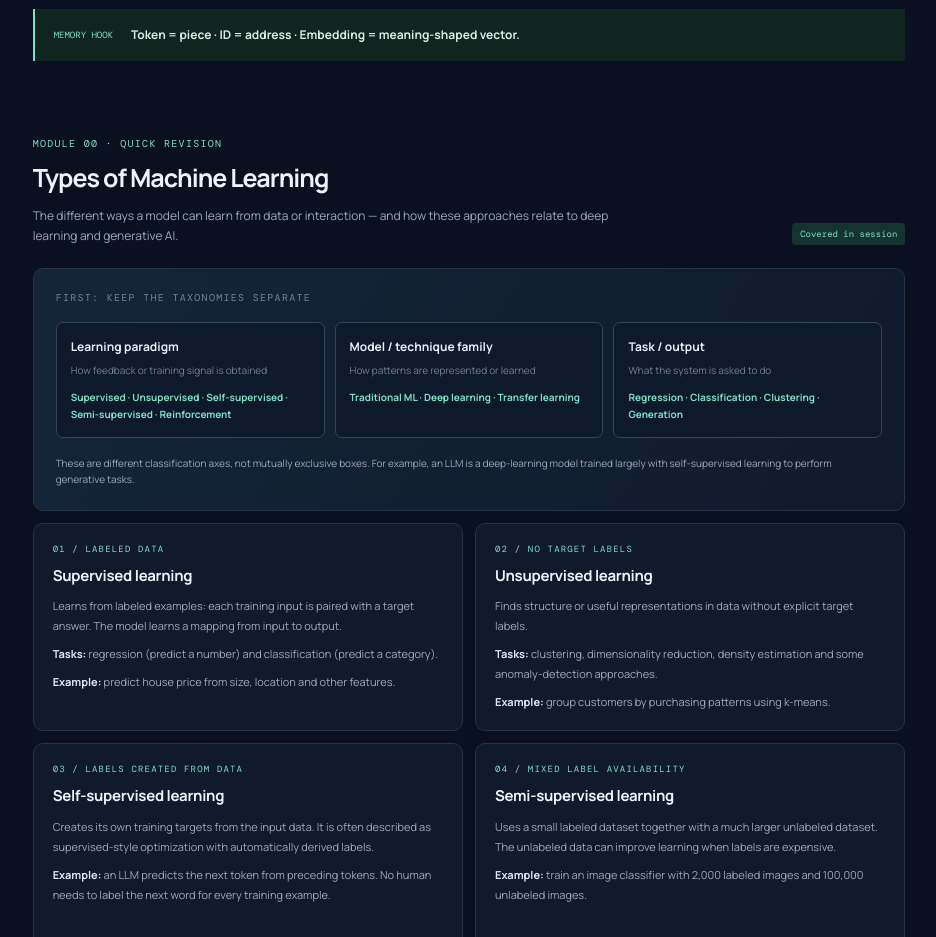
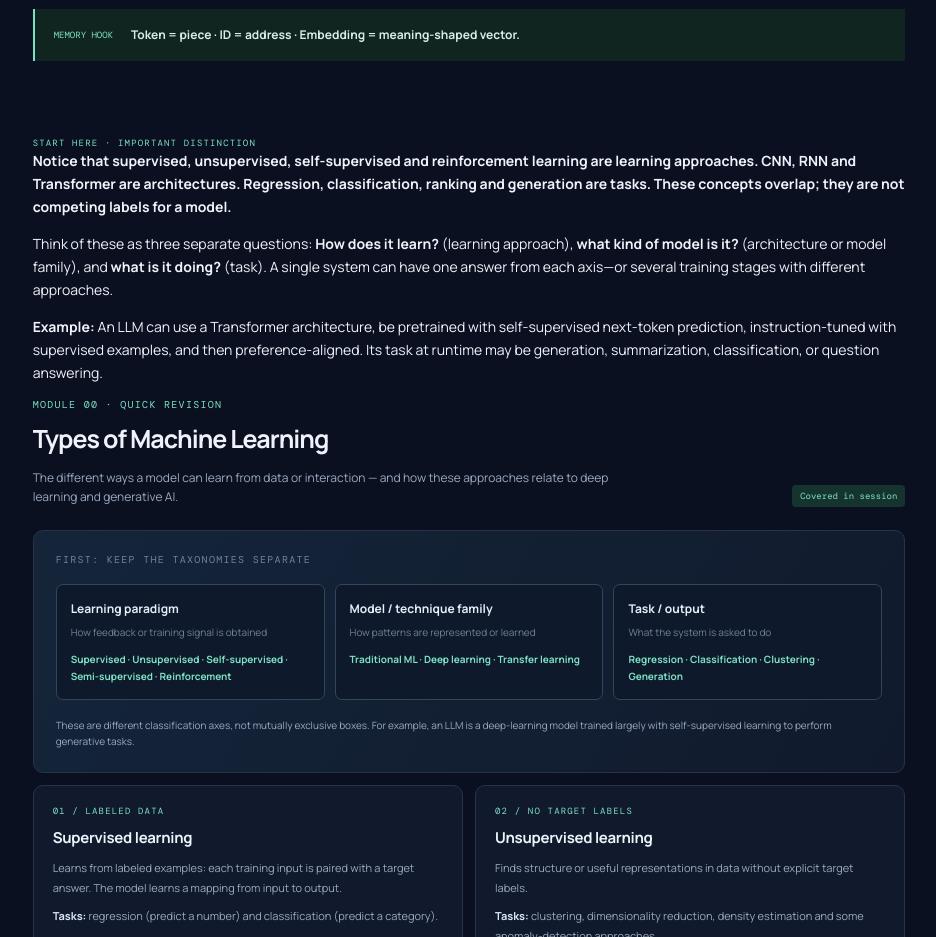
Before and after one commit to souravjha1111/ai-llm-revision-guide, a plain HTML site: page index.html in a window 1280 px wide. Shown: the part 5241-6178 px from the top of the page, without its empty margins (294-1230 px from the left). Drawn offline with nearby package versions, Linux system fonts and the light colour scheme.

Commit message:
Add opening taxonomy clarification to ML revision section

```diff
--- a/index.html
+++ b/index.html
@@ -163,6 +163,7 @@
       </section>
 
       <section class="section-block notes-section" id="ml-types">
+        <div class="ml-clarity-notice"><div class="note-tag">START HERE · IMPORTANT DISTINCTION</div><strong>Notice that supervised, unsupervised, self-supervised and reinforcement learning are learning approaches. CNN, RNN and Transformer are architectures. Regression, classification, ranking and generation are tasks. These concepts overlap; they are not competing labels for a model.</strong><p>Think of these as three separate questions: <b>How does it learn?</b> (learning approach), <b>what kind of model is it?</b> (architecture or model family), and <b>what is it doing?</b> (task). A single system can have one answer from each axis—or several training stages with different approaches.</p><p><b>Example:</b> An LLM can use a Transformer architecture, be pretrained with self-supervised next-token prediction, instruction-tuned with supervised examples, and then preference-aligned. Its task at runtime may be generation, summarization, classification, or question answering.</p></div>
         <div class="section-heading"><div><div class="eyebrow">MODULE 00 · QUICK REVISION</div><h2>Types of Machine Learning</h2><p class="section-sub">The different ways a model can learn from data or interaction — and how these approaches relate to deep learning and generative AI.</p></div><span class="status status-covered">Covered in session</span></div>
         <div class="mental-model">
           <div class="mental-label">FIRST: KEEP THE TAXONOMIES SEPARATE</div>
```
